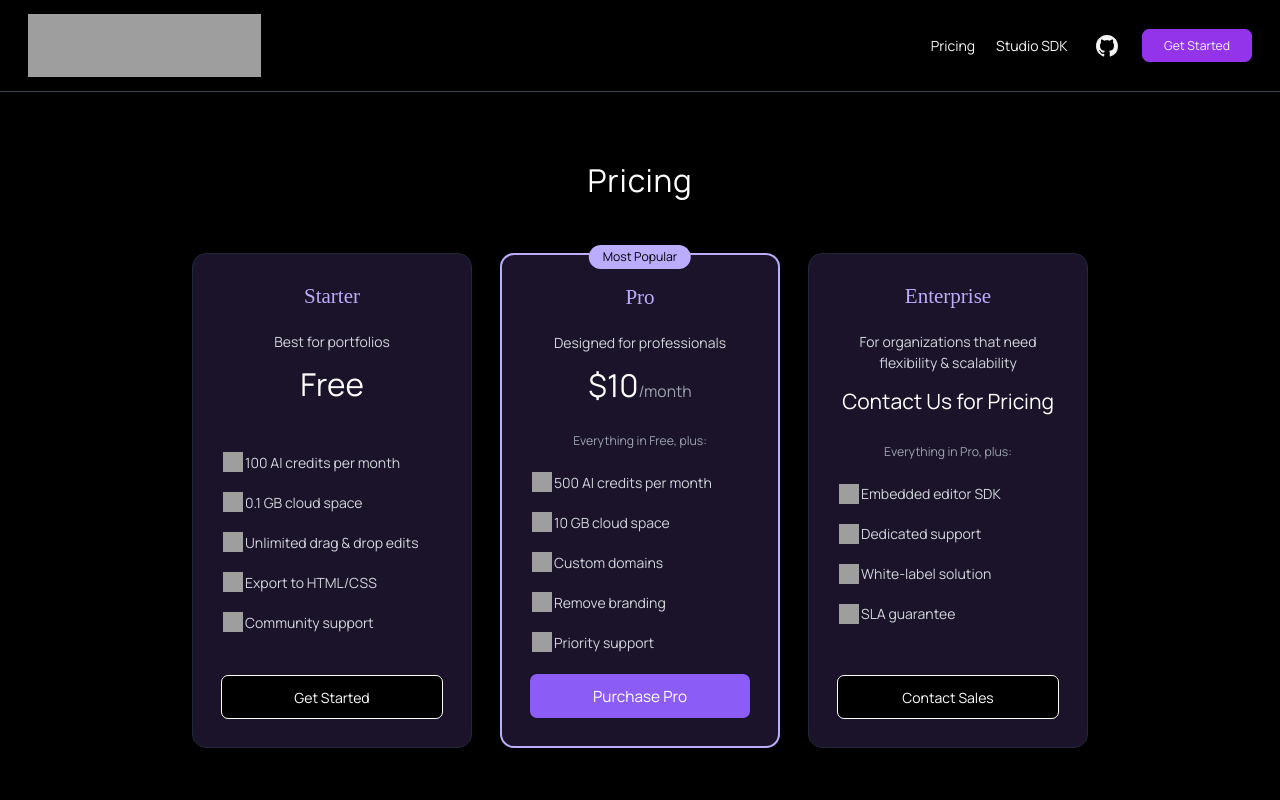
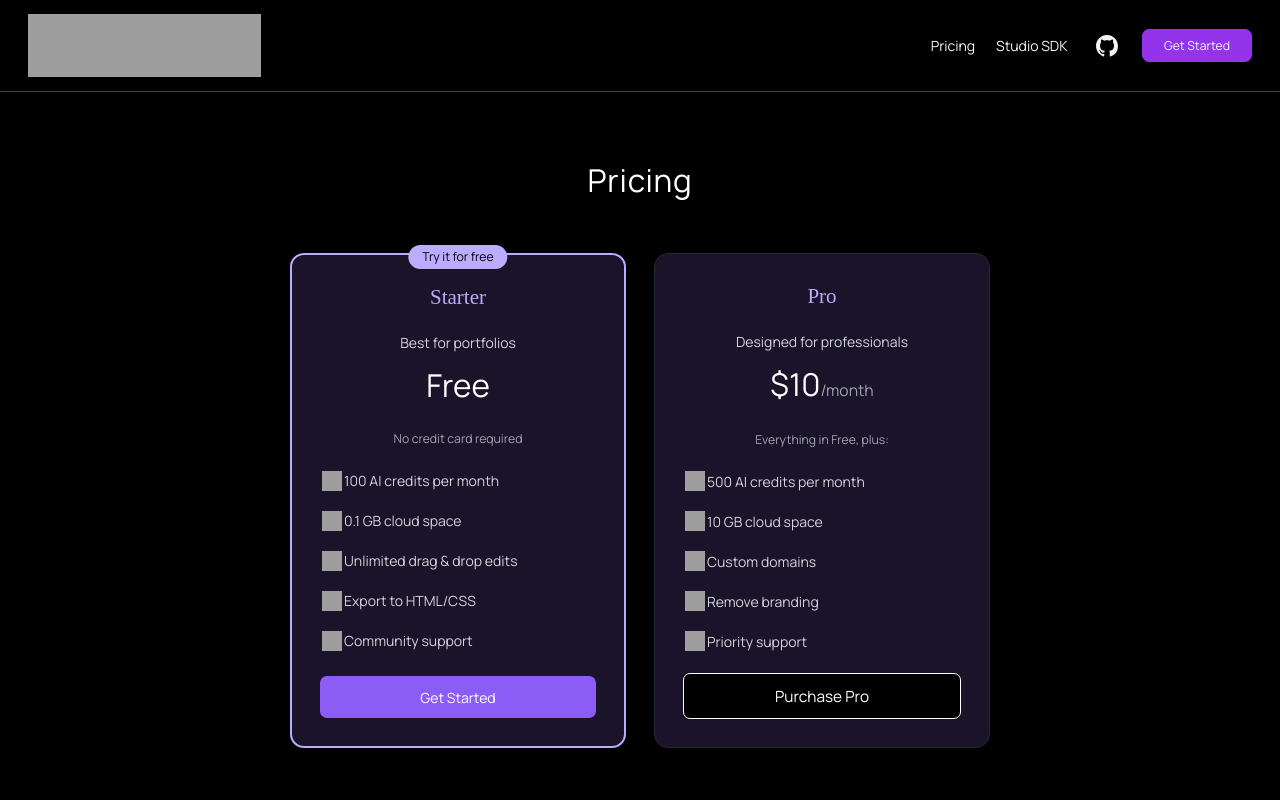
Before and after one commit to GrapesJS/website, a Next.js app: page /pricing in a window 1280 px wide. Shown: the top 800 px of the page. Built offline with nearby package versions, Linux system fonts and the light colour scheme; grey boxes are pictures that could not be loaded; a web font is replaced by a local one.

Commit message:
feat: Enhance Pricing Page with CTA animations and styling adjustments

```diff
--- a/src/app/pricing/page.tsx
+++ b/src/app/pricing/page.tsx
@@ -23,6 +23,10 @@ const PricingPageClient = () => {
     customize: false,
   });
   const [aiImageVisible, setIsAiImageVisible] = useState(false);
+  const [showCtaHighlight, setShowCtaHighlight] = useState(false);
+  const [ctaPulseState, setCtaPulseState] = useState(0);
+  const [showBottomCtaHighlight, setShowBottomCtaHighlight] = useState(false);
+  const [bottomCtaPulseState, setBottomCtaPulseState] = useState(0);
 
   const starterRef = useRef<HTMLDivElement>(null);
   const proRef = useRef<HTMLDivElement>(null);
@@ -158,6 +162,92 @@ const PricingPageClient = () => {
     if (aiImageRef.current) observer.observe(aiImageRef.current);
 
     return () => observer.disconnect();
+  }, []);
+
+  // CTA highlight animation (2 pulses after 2 seconds)
+  useEffect(() => {
+    const timers: NodeJS.Timeout[] = [];
+
+    // Start after 2s
+    timers.push(
+      setTimeout(() => {
+        setShowCtaHighlight(true);
+        setCtaPulseState(1); // First pulse
+      }, 2000)
+    );
+
+    // First pulse off
+    timers.push(
+      setTimeout(() => {
+        setCtaPulseState(0);
+      }, 2750)
+    );
+
+    // Second pulse on
+    timers.push(
+      setTimeout(() => {
+        setCtaPulseState(1);
+      }, 3500)
+    );
+
+    // Second pulse off
+    timers.push(
+      setTimeout(() => {
+        setCtaPulseState(0);
+      }, 4250)
+    );
+
+    // End (wait a bit after second pulse completes)
+    timers.push(
+      setTimeout(() => {
+        setShowCtaHighlight(false);
+      }, 4500)
+    );
+
+    return () => timers.forEach(clearTimeout);
+  }, []);
+
+  // Bottom CTA highlight animation (2 pulses, 2 seconds after first CTA ends)
+  useEffect(() => {
+    const timers: NodeJS.Timeout[] = [];
+
+    // Start 2 seconds after first CTA ends (4500ms + 2000ms = 6500ms)
+    timers.push(
+      setTimeout(() => {
+        setShowBottomCtaHighlight(true);
+        setBottomCtaPulseState(1); // First pulse
+      }, 6500)
+    );
+
+    // First pulse off
+    timers.push(
+      setTimeout(() => {
+        setBottomCtaPulseState(0);
+      }, 7250)
+    );
+
+    // Second pulse on
+    timers.push(
+      setTimeout(() => {
+        setBottomCtaPulseState(1);
+      }, 8000)
+    );
+
+    // Second pulse off
+    timers.push(
+      setTimeout(() => {
+        setBottomCtaPulseState(0);
+      }, 8750)
+    );
+
+    // End (wait a bit after second pulse completes)
+    timers.push(
+      setTimeout(() => {
+        setShowBottomCtaHighlight(false);
+      }, 9000)
+    );
+
+    return () => timers.forEach(clearTimeout);
   }, []);
 
   return (
@@ -355,6 +445,7 @@ const PricingPageClient = () => {
                   styles.animateOut
                 } ${isVisible.starter ? styles.animateIn : ""}`}
               >
+                <div className={styles.popularBadge}>Try it for free</div>
                 <h3 className={styles.freePlanTitle}>Starter</h3>
                 <p className={styles.planTagline}>Best for portfolios</p>
                 <div
@@ -363,7 +454,9 @@ const PricingPageClient = () => {
                 >
                   Free
                 </div>
-                <p className={styles.planDescription}></p>
+                <p className={styles.planDescription}>
+                  No credit card required
+                </p>
                 <ul className={styles.freePlanFeatures}>
                   <li className={styles.freeFeature1}>
                     <img
@@ -409,6 +502,17 @@ const PricingPageClient = () => {
                 <button
                   className={`${styles.planCta} ${styles.freeCta}`}
                   onClick={handleGetStarted}
+                  style={
+                    showCtaHighlight
+                      ? {
+                          boxShadow:
+                            ctaPulseState === 1
+                              ? "0 0 25px rgba(139, 92, 246, 0.8), 0 0 50px rgba(139, 92, 246, 0.4)"
+                              : "0 0 0 rgba(139, 92, 246, 0)",
+                          transition: "box-shadow 0.75s ease-in-out",
+                        }
+                      : undefined
+                  }
                 >
                   Get Started
                 </button>
@@ -421,7 +525,6 @@ const PricingPageClient = () => {
                   styles.animateOut
                 } ${isVisible.pro ? styles.animateIn : ""}`}
               >
-                <div className={styles.popularBadge}>Most Popular</div>
                 <h3 className={styles.proPlanTitle}>Pro</h3>
                 <p className={styles.planTagline}>Designed for professionals</p>
                 <div
@@ -483,7 +586,7 @@ const PricingPageClient = () => {
                 </button>
               </div>
 
-              {/* Enterprise Plan */}
+              {/* Enterprise Plan - Hidden */}
               <div
                 ref={enterpriseRef}
                 className={`flex flex-col justify-between ${
@@ -491,6 +594,7 @@ const PricingPageClient = () => {
                 } ${styles.animateOut} ${
                   isVisible.enterprise ? styles.animateIn : ""
                 }`}
+                style={{ display: "none" }}
               >
                 <h3 className={styles.enterprisePlanTitle}>Enterprise</h3>
                 <p className={styles.planTagline}>
@@ -843,6 +947,17 @@ const PricingPageClient = () => {
                 type="button"
                 className={`${styles.gjsTButton} gjs-t-button`}
                 onClick={handleGetStarted}
+                style={
+                  showBottomCtaHighlight
+                    ? {
+                        boxShadow:
+                          bottomCtaPulseState === 1
+                            ? "0 0 25px rgba(139, 92, 246, 0.8), 0 0 50px rgba(139, 92, 246, 0.4)"
+                            : "0 0 0 rgba(139, 92, 246, 0)",
+                        transition: "box-shadow 0.75s ease-in-out",
+                      }
+                    : undefined
+                }
               >
                 Start Building for Free
               </button>
--- a/src/app/pricing/pricing.module.css
+++ b/src/app/pricing/pricing.module.css
@@ -85,7 +85,8 @@ body {
   display: flex;
   align-items: center;
   justify-content: center;
-  transition-property: color, background-color, border-color, text-decoration-color, fill, stroke;
+  transition-property: color, background-color, border-color,
+    text-decoration-color, fill, stroke;
   transition-timing-function: cubic-bezier(0.4, 0, 0.2, 1);
   transition-duration: 200ms;
 }
@@ -365,7 +366,7 @@ body {
   font-size: 1.125rem;
   line-height: 1.75rem;
   color: rgba(255, 255, 255, 1);
-  font-family: 'Noto Sans Nag Mundari';
+  font-family: "Noto Sans Nag Mundari";
   margin-top: -1rem;
   margin-bottom: 3rem;
   font-weight: 300;
@@ -373,32 +374,16 @@ body {
 
 .pricingGrid {
   display: grid;
-  grid-template-columns: repeat(3, minmax(0, 1fr));
+  grid-template-columns: repeat(2, minmax(0, 1fr));
   gap: 2rem;
-  max-width: 64rem;
+  max-width: 50rem;
   margin-left: auto;
   margin-right: auto;
+  justify-content: center;
 }
 
 /* Plan Cards */
-.freePlan,
-.enterprisePlan {
-  background-color: #1a1329 !important;
-  border-radius: 1rem;
-  padding: 2rem;
-  border-width: 1px;
-  border-color: rgb(31 41 55 / 1);
-  transition-property: color, background-color, border-color, text-decoration-color, fill, stroke;
-  transition-timing-function: cubic-bezier(0.4, 0, 0.2, 1);
-  transition-duration: 200ms;
-}
-
-.freePlan:hover,
-.enterprisePlan:hover {
-  border-color: rgb(55 65 81 / 1);
-}
-
-.proPlan {
+.freePlan {
   background-color: #1a1329 !important;
   border-color: #bcacfd !important;
   background-image: unset;
@@ -411,6 +396,40 @@ body {
   padding: 2rem;
   border-width: 2px;
   position: relative;
+}
+
+.enterprisePlan {
+  background-color: #1a1329 !important;
+  border-radius: 1rem;
+  padding: 2rem;
+  border-width: 1px;
+  border-color: rgb(31 41 55 / 1);
+  transition-property: color, background-color, border-color,
+    text-decoration-color, fill, stroke;
+  transition-timing-function: cubic-bezier(0.4, 0, 0.2, 1);
+  transition-duration: 200ms;
+}
+
+.freePlan:hover,
+.enterprisePlan:hover {
+  border-color: #bcacfd !important;
+}
+
+.proPlan {
+  background-color: #1a1329 !important;
+  border-radius: 1rem;
+  padding: 2rem;
+  border-width: 1px;
+  border-color: rgb(31 41 55 / 1);
+  transition-property: color, background-color, border-color,
+    text-decoration-color, fill, stroke;
+  transition-timing-function: cubic-bezier(0.4, 0, 0.2, 1);
+  transition-duration: 200ms;
+  position: relative;
+}
+
+.proPlan:hover {
+  border-color: rgb(55 65 81 / 1);
 }
 
 .popularBadge {
@@ -443,7 +462,7 @@ body {
 .freePlanTitle,
 .proPlanTitle,
 .enterprisePlanTitle {
-  font-family: 'Noto Sans Nag Mundari';
+  font-family: "Noto Sans Nag Mundari";
   color: #bcacfd;
   font-size: 1.5rem;
   line-height: 2rem;
@@ -574,30 +593,39 @@ body {
 
 .freeCta,
 .enterpriseCta {
-  border: 1px solid #ffffff;
-  background-color: #000000;
+  background-color: #8b5cf6;
   color: #ffffff;
+  border: none;
   margin-top: 20px;
 }
 
 .freeCta:hover,
 .enterpriseCta:hover {
+  background-color: #7c3aed;
   transform: translateY(-2px);
   box-shadow: 0 10px 20px rgba(167, 139, 250, 0.2);
 }
 
 .proCta {
-  background-color: #8b5cf6;
+  border: 1px solid #ffffff;
+  background-color: #000000;
   color: #ffffff;
-  border: none;
   margin-top: 20px;
   font-size: 1.1rem;
 }
 
 .proCta:hover {
-  background-color: #8b5cf6;
+  background-color: #1a1329;
   transform: translateY(-2px);
   box-shadow: 0 10px 20px rgba(167, 139, 250, 0.2);
+}
+
+.noCreditCard {
+  font-size: 0.75rem;
+  color: #9ca3af;
+  font-style: italic;
+  display: inline-block;
+  margin-top: 0.25rem;
 }
 
 /* Responsive Design */
```
